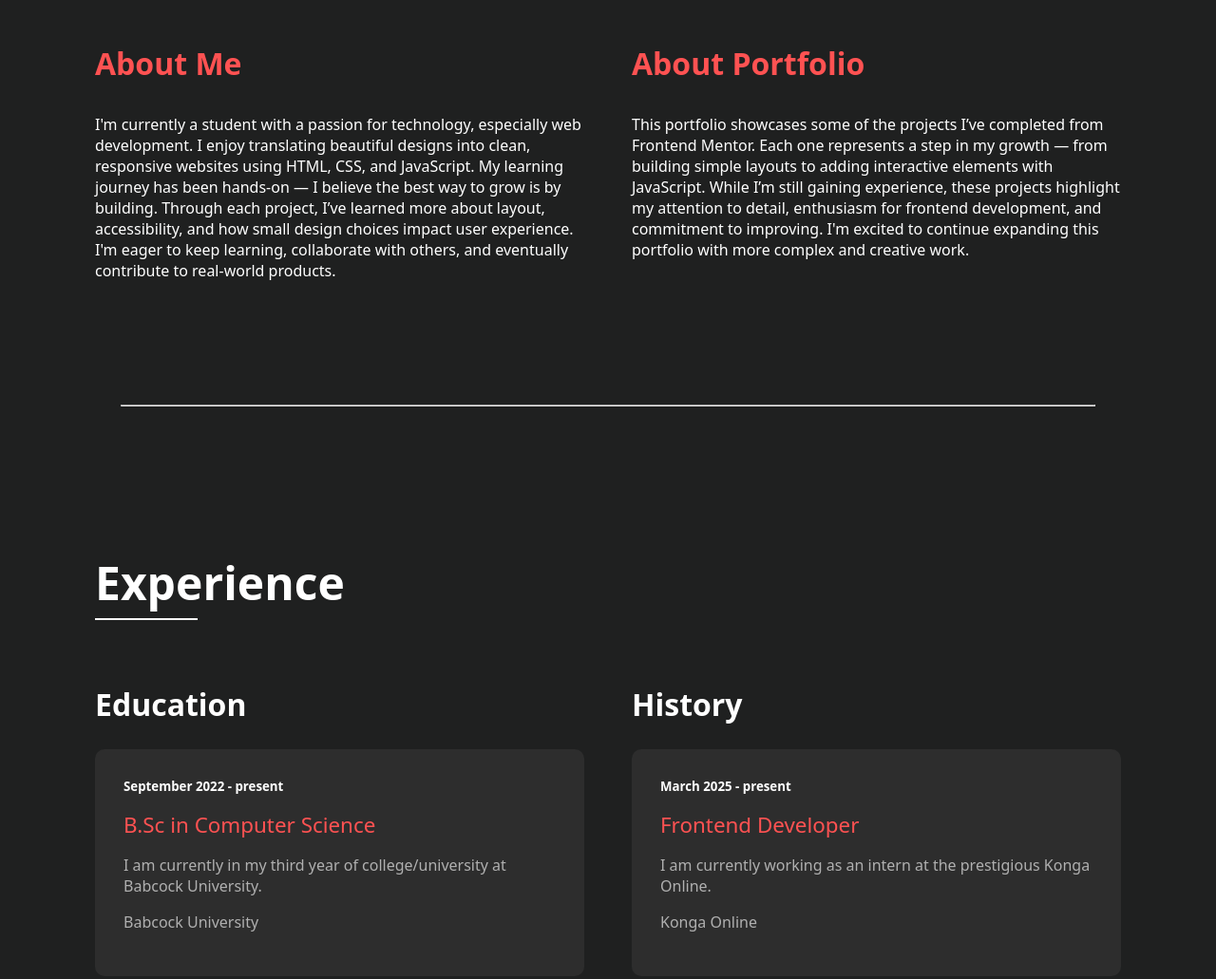
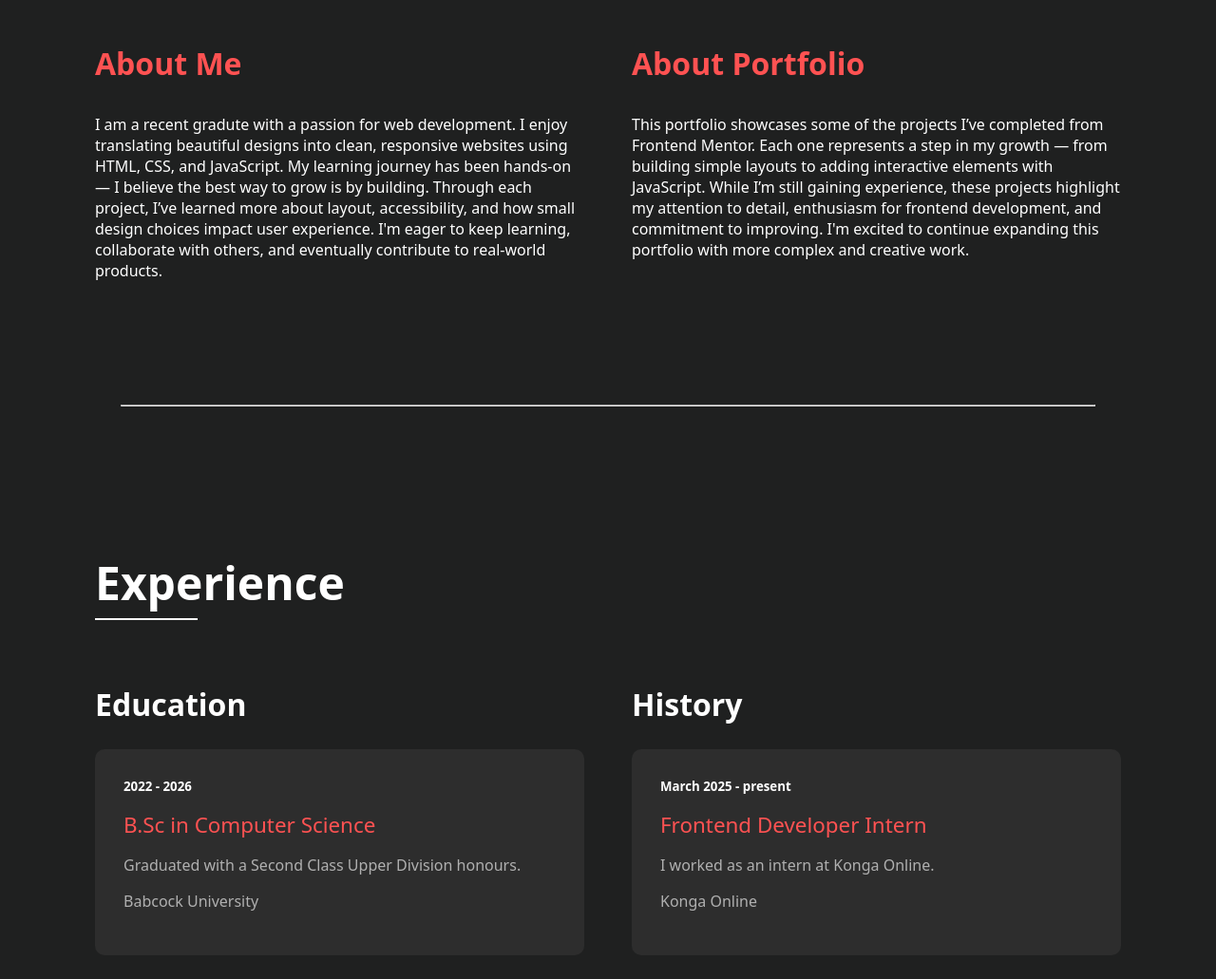
Before and after one commit to Ajose34/portfolio, a plain HTML site: page index.html in a window 1280 px wide. Shown: the part 1143-2174 px from the top of the page at 95% size. Drawn offline with Linux system fonts and the light colour scheme.

Commit message:
Update personal details in index.html

```diff
--- a/index.html
+++ b/index.html
@@ -43,7 +43,7 @@
             <div>
                <h3>About Me</h3>
                <p>
-                  I'm currently a student with a passion for technology, especially web development. I enjoy translating beautiful designs into clean, responsive websites using HTML, CSS, and JavaScript. My learning journey has been hands-on — I believe the best way to grow is by building. Through each project, I’ve learned more about layout, accessibility, and how small design choices impact user experience. I'm eager to keep learning, collaborate with others, and eventually contribute to real-world products.
+                  I am a recent gradute with a passion for web development. I enjoy translating beautiful designs into clean, responsive websites using HTML, CSS, and JavaScript. My learning journey has been hands-on — I believe the best way to grow is by building. Through each project, I’ve learned more about layout, accessibility, and how small design choices impact user experience. I'm eager to keep learning, collaborate with others, and eventually contribute to real-world products.
                </p>
             </div>
             <div>
@@ -65,9 +65,9 @@
          <div class="education">
             <h2 class="sub-head-one">Education</h2>
             <div class="exp">
-               <h5>September 2022 - present</h5>
+               <h5> 2022 - 2026</h5>
                <h6 class="description">B.Sc in Computer Science</h6>
-               <p>I am currently in my third year of college/university at Babcock University.
+               <p>Graduated with a Second Class Upper Division honours.
                </p>
                <p>Babcock University</p>
             </div>
@@ -76,8 +76,8 @@
             <h2 class="sub-head-one">History</h2>
             <div class="exp">
                <h5>March 2025 - present</h5>
-               <h6 class="description">Frontend Developer </h6>
-               <p>I am currently working as an intern at the prestigious Konga Online.</p>
+               <h6 class="description">Frontend Developer Intern</h6>
+               <p>I worked as an intern at Konga Online.</p>
                <p>Konga Online</p>
             </div>
          </div>
```
